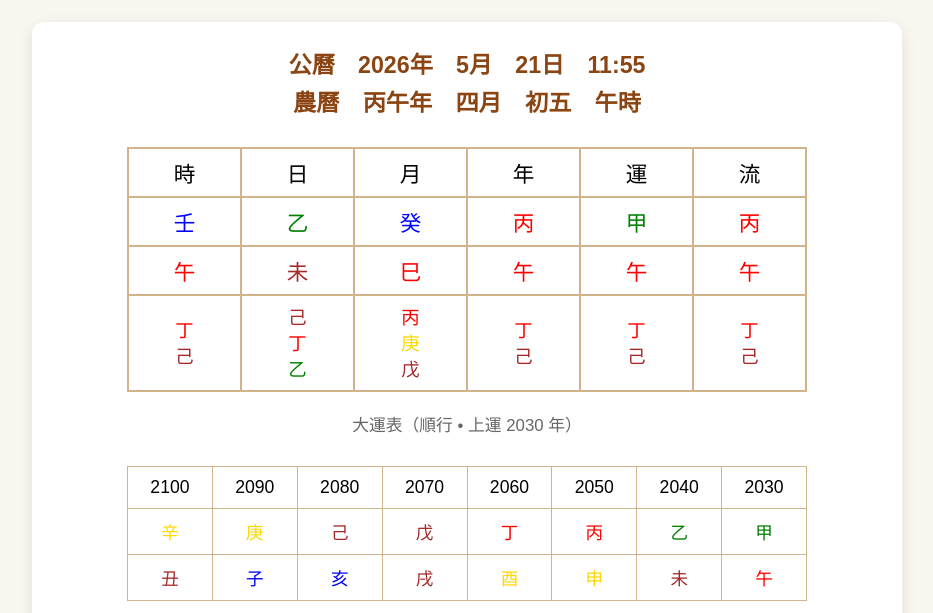
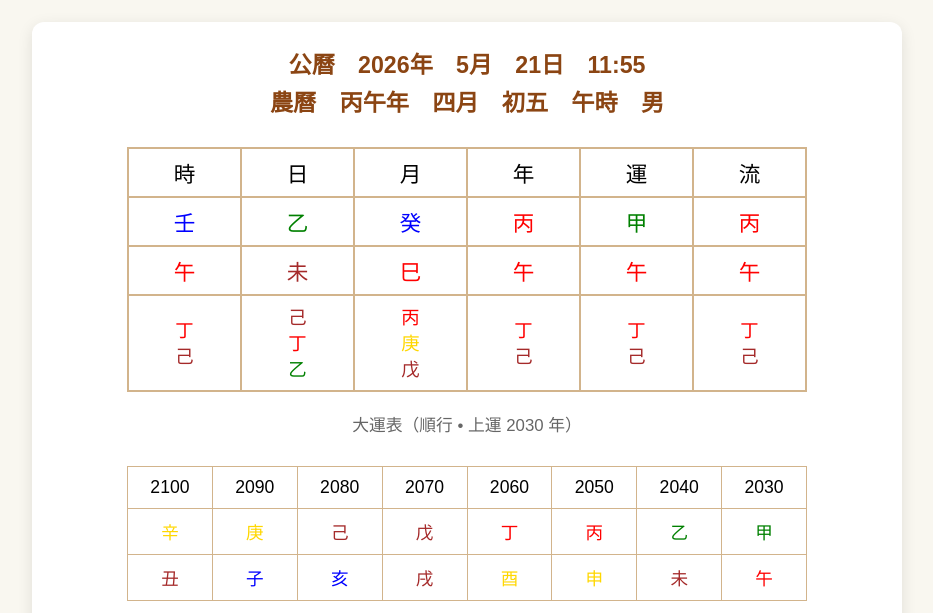
Before and after one commit to nineloonking/8c, a plain HTML site: page 8c.html in a window 1280 px wide. Shown: the part 166-779 px from the top of the page, without its empty margins (173-1106 px from the left). Drawn offline with Linux system fonts and the light colour scheme.

Commit message:
Update 8c.html

```diff
--- a/8c.html
+++ b/8c.html
@@ -296,7 +296,13 @@ async function queryBaziFate() {
     daYunHTML += `</tr></table>`;
 
     const gregorianLine = `${year}年　${month}月　${day}日　${hour.toString().padStart(2,'0')}:${minute.toString().padStart(2,'0')}`;
-    const lunarLine = `${baziResult.lunar.full}　${baziResult.branches.hour}時`;
+    // 子時特別標註 夜子 / 早子
+    let ziLabel = '';
+    if (baziResult.branches.hour === '子') {
+        ziLabel = (hour === 23) ? '夜子' : '早子';
+    }
+    const genderText = document.getElementById('gender').value;
+    const lunarLine = `${baziResult.lunar.full}　${baziResult.branches.hour}時${ziLabel ? '（' + ziLabel + '）' : ''}　${genderText}`;
 
     let stemBranchHTML = `<p style="margin:25px 0 8px; color:#666; font-size:1.05em;">天干通地支表</p>`;
     stemBranchHTML += `<table class="gods-table" style="font-size:1em;"><tr><th>甲</th><th>乙</th><th>丙</th><th>丁</th><th>戊</th><th>己</th><th>庚</th><th>辛</th><th>壬</th><th>癸</th></tr>`;
```
